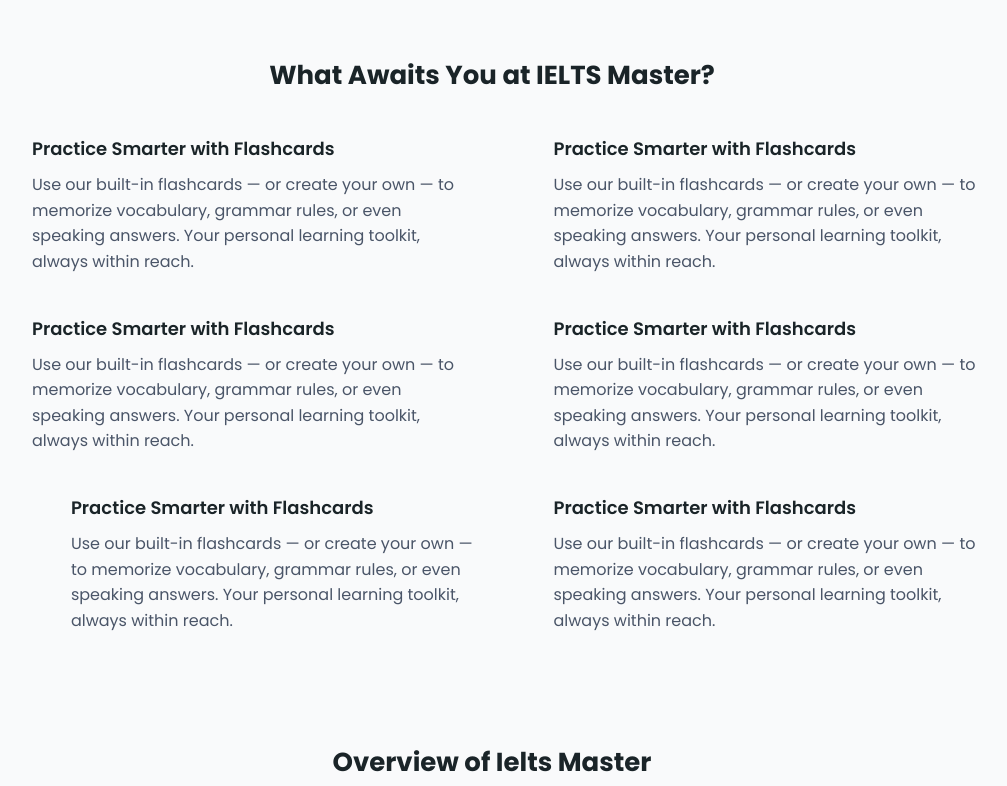
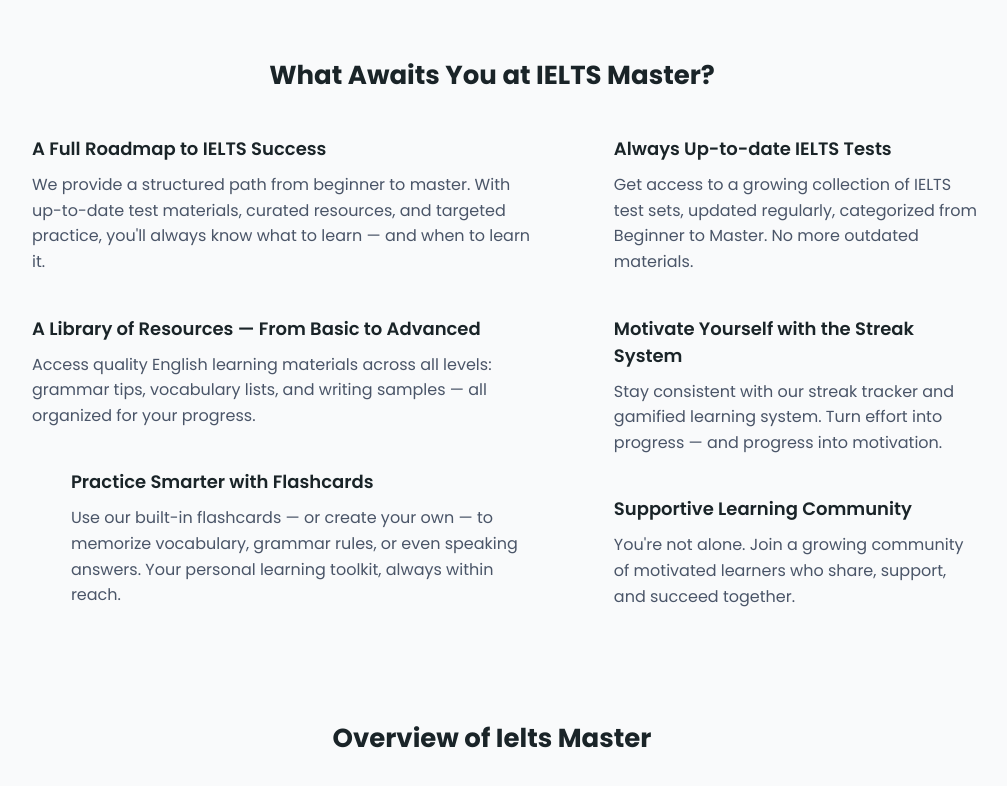
Before and after one commit to DannielVo/IeltsMaster, a React (Vite) app: page / in a window 1280 px wide. Shown: the part 580-1366 px from the top of the page, without its empty margins (148-1155 px from the left). Built offline with nearby package versions, Linux system fonts and the light colour scheme; some icons are missing.

Commit message:
Feat: Finish map data in features-review section

```diff
--- a/src/assets/asset.js
+++ b/src/assets/asset.js
@@ -5,3 +5,47 @@
   logo,
   logoFooter,
 };
+
+export const FEATURES = [
+  {
+    icon: "bx-trophy-star",
+    title: "A Full Roadmap to IELTS Success",
+    content:
+      "We provide a structured path from beginner to master. With up-to-date test materials, curated resources, and targeted practice, you'll always know what to learn — and when to learn it.",
+  },
+
+  {
+    icon: "bx-price-tag",
+    title: "A Library of Resources — From Basic to Advanced",
+    content:
+      "Access quality English learning materials across all levels: grammar tips, vocabulary lists, and writing samples — all organized for your progress.",
+  },
+
+  {
+    icon: "bx-book-open",
+    title: "Practice Smarter with Flashcards",
+    content:
+      "Use our built-in flashcards — or create your own — to memorize vocabulary, grammar rules, or even speaking answers. Your personal learning toolkit, always within reach.",
+  },
+
+  {
+    icon: "bx-refresh-cw-alt",
+    title: "Always Up-to-date IELTS Tests",
+    content:
+      "Get access to a growing collection of IELTS test sets, updated regularly, categorized from Beginner to Master. No more outdated materials.",
+  },
+
+  {
+    icon: "bx-fire-alt",
+    title: "Motivate Yourself with the Streak System",
+    content:
+      "Stay consistent with our streak tracker and gamified learning system. Turn effort into progress — and progress into motivation.",
+  },
+
+  {
+    icon: "bx-community",
+    title: "Supportive Learning Community",
+    content:
+      "You're not alone. Join a growing community of motivated learners who share, support, and succeed together.",
+  },
+];
--- a/src/index.css
+++ b/src/index.css
@@ -8,7 +8,7 @@
 }
 
 :root {
-  --primary-color: #54b2fe;
+  --primary-color: #43a8fc;
   --primary-hover: #1088e8;
   --itemFirst-color: #1a2428;
   --item-hover: #78716b;
--- a/src/pages/home/hero/features-review/FeaturesReview.jsx
+++ b/src/pages/home/hero/features-review/FeaturesReview.jsx
@@ -1,14 +1,27 @@
 import React from "react";
 import "./featuresReview.css";
+import { FEATURES } from "../../../../assets/asset";
 
 const FeaturesReview = () => {
+  const leftFeatures = FEATURES.slice(0, 3);
+  const rightFeatures = FEATURES.slice(3, 6);
+
   return (
     <div className="features-review">
       <h2>What Awaits You at IELTS Master?</h2>
 
       <div className="feature-review-content">
         <div className="feature-left">
-          <div className="feature-item">
+          {leftFeatures.map((item, index) => (
+            <div className="feature-item" key={`leftFeatures ${index}`}>
+              <i className={`bxr ${item.icon} feature-icon`}></i>
+              <div className="feature-content">
+                <h3>{item.title}</h3>
+                <p>{item.content}</p>
+              </div>
+            </div>
+          ))}
+          {/* <div className="feature-item">
             <i className="bxr bx-trophy-star feature-icon"></i>
             <div className="feature-content">
               <h3>Practice Smarter with Flashcards</h3>
@@ -42,11 +55,20 @@
                 personal learning toolkit, always within reach.
               </p>
             </div>
-          </div>
+          </div> */}
         </div>
 
         <div className="feature right">
-          <div className="feature-item">
+          {rightFeatures.map((item, index) => (
+            <div className="feature-item" key={`rightFeatures ${index}`}>
+              <i className={`bxr ${item.icon} feature-icon`}></i>
+              <div className="feature-content">
+                <h3>{item.title}</h3>
+                <p>{item.content}</p>
+              </div>
+            </div>
+          ))}
+          {/* <div className="feature-item">
             <i className="bxr bx-refresh-cw-alt feature-icon"></i>
             <div className="feature-content">
               <h3>Practice Smarter with Flashcards</h3>
@@ -80,7 +102,7 @@
                 personal learning toolkit, always within reach.
               </p>
             </div>
-          </div>
+          </div> */}
         </div>
       </div>
     </div>
```
